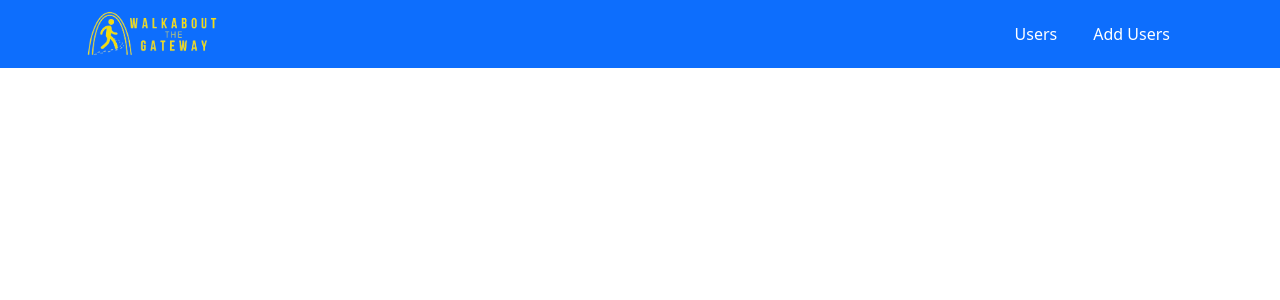
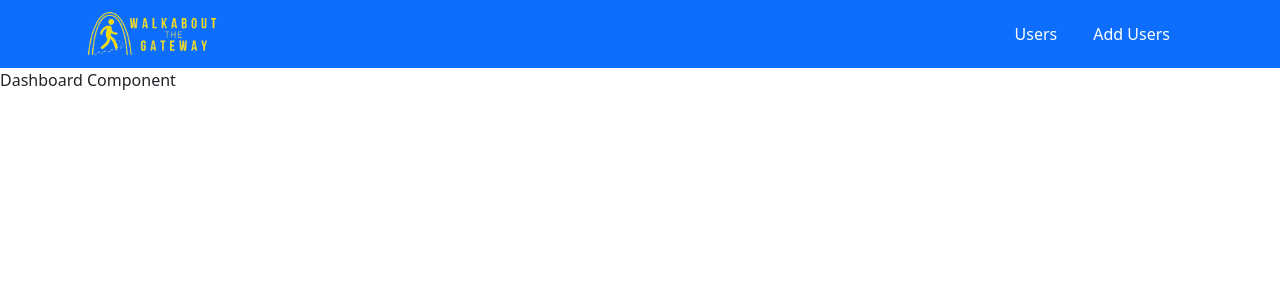
Before and after one commit to SarahLakey/Walkabout-Frontend, a React (Create React App) app: page / in a window 1280 px wide. Shown: the top 300 px of the page. Built offline with nearby package versions, Linux system fonts and the light colour scheme.

Commit message:
added another page component and a 404 error page

```diff
--- a/src/App.js
+++ b/src/App.js
@@ -1,10 +1,20 @@
 import Header from './pages/header/Header';
 import './App.css';
+import { Route, Routes } from 'react-router-dom';
+import Dashboard from './pages/dashboard/Dashboard';
+import NoMatch from './pages/noMatch/NoMatch';
 
 
 function App() {
   return (
-    <Header/>
+    <>
+      <Header/>
+      <Routes>
+        <Route path='/' element={<Dashboard/>} />
+        <Route path='*' element={<NoMatch/>} />
+
+      </Routes>
+    </>
   );
 }
 
--- /dev/null
+++ b/src/pages/dashboard/Dashboard.js
@@ -0,0 +1,10 @@
+
+
+const Dashboard = () => {
+    return (
+        <div>Dashboard Component</div>
+
+    )
+}
+
+export default Dashboard;
--- /dev/null
+++ b/src/pages/noMatch/NoMatch.js
@@ -0,0 +1,9 @@
+const NoMatch =() => {
+    return(
+        <>
+            <h1>404 Not Found</h1>
+        </>
+    )
+}
+
+export default NoMatch;
```
